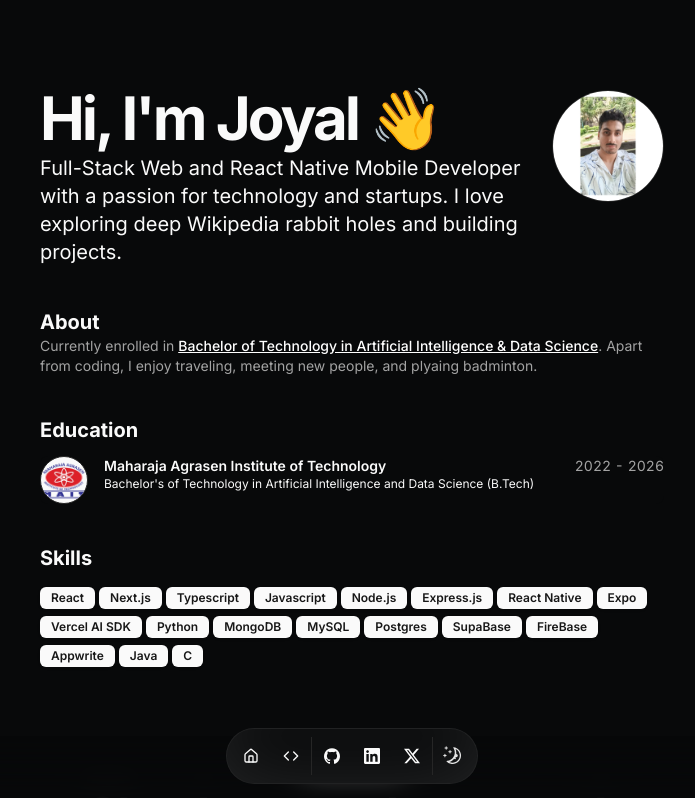
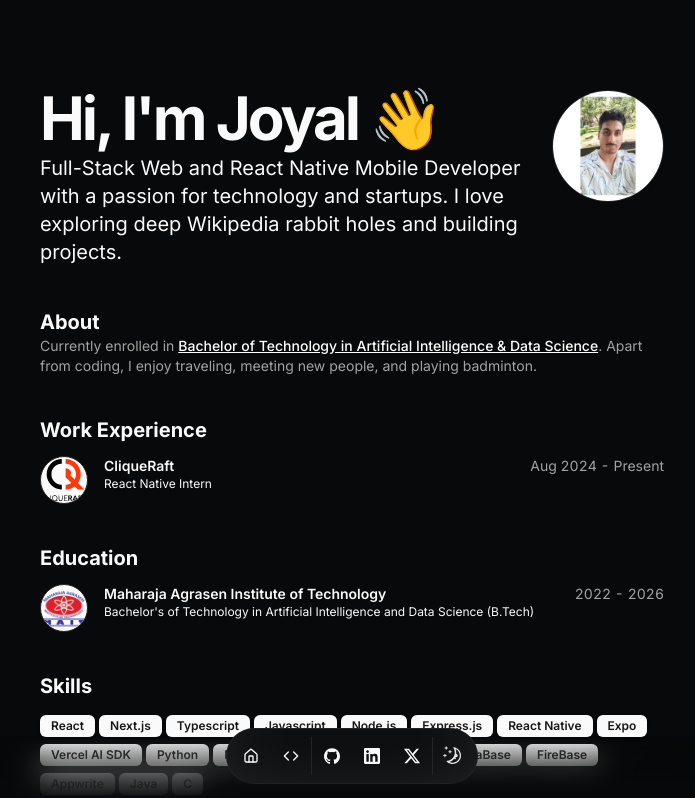
Before and after one commit to joyal-jij0/portfolio, a Next.js app: page / in a window 1280 px wide. Shown: the top 798 px of the page, without its empty margins (288-983 px from the left). Built offline with nearby package versions, Linux system fonts and the light colour scheme.

Commit message:
chore: Update work experience section in page component and add new work entry

```diff
--- a/src/app/page.tsx
+++ b/src/app/page.tsx
@@ -54,7 +54,7 @@
 
       {/* Work bhai mil jaye bas */}
 
-      {/* <section id="work">
+      <section id="work">
         <div className="flex min-h-0 flex-col gap-y-3">
           <BlurFade delay={BLUR_FADE_DELAY * 5}>
             <h2 className="text-xl font-bold">Work Experience</h2>
@@ -78,7 +78,7 @@
             </BlurFade>
           ))}
         </div>
-      </section> */}
+      </section>
       <section id="education">
         <div className="flex min-h-0 flex-col gap-y-3">
           <BlurFade delay={BLUR_FADE_DELAY * 7}>
--- a/src/data/resume.tsx
+++ b/src/data/resume.tsx
@@ -10,7 +10,7 @@
   description:
     "Full-Stack Web and React Native Mobile Developer with a passion for technology and startups. I love exploring deep Wikipedia rabbit holes and building projects.",
   summary:
-    "Currently enrolled in [Bachelor of Technology in Artificial Intelligence & Data Science](/#education). Apart from coding, I enjoy traveling, meeting new people, and plyaing badminton. ",
+    "Currently enrolled in [Bachelor of Technology in Artificial Intelligence & Data Science](/#education). Apart from coding, I enjoy traveling, meeting new people, and playing badminton. ",
   avatarUrl: "/me.png",
   skills: [
     "React",
@@ -79,19 +79,19 @@
     },
   },
 
-  //work: [
-    // {
-    //   company: "Atomic Finance",
-    //   href: "https://atomic.finance",
-    //   badges: [],
-    //   location: "Remote",
-    //   title: "Bitcoin Protocol Engineer",
-    //   logoUrl: "/atomic.png",
-    //   start: "May 2021",
-    //   end: "Oct 2022",
-    //   description:
-    //     "Implemented the Bitcoin discreet log contract (DLC) protocol specifications as an open source Typescript SDK. Dockerized all microservices and setup production kubernetes cluster. Architected a data lake using AWS S3 and Athena for historical backtesting of bitcoin trading strategies. Built a mobile app using react native and typescript.",
-    // },
+  work: [
+    {
+      company: "CliqueRaft",
+      href: "https://www.cliqueraft.com/",
+      badges: [],
+      location: "Remote",
+      title: "React Native Intern",
+      logoUrl: "/cliqueraft.svg",
+      start: "Aug 2024",
+      end: "Present",
+      description:
+        ""
+    },
     // {
     //   company: "Shopify",
     //   badges: [],
@@ -152,7 +152,7 @@
     //   description:
     //     "Designed and implemented a robust password encryption and browser cookie storage system in Ruby on Rails. Leveraged the Yahoo finance API to develop the dividend.com equity screener",
     // },
-  //],
+  ],
   education: [
     {
       school: "Maharaja Agrasen Institute of Technology",
```
Also changed, not shown: public/cliqueraft.svg (added).
